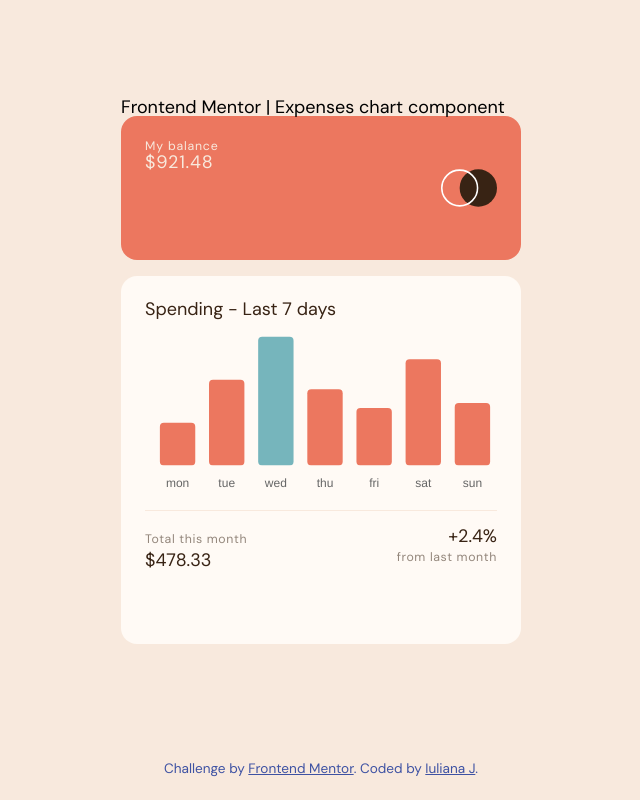
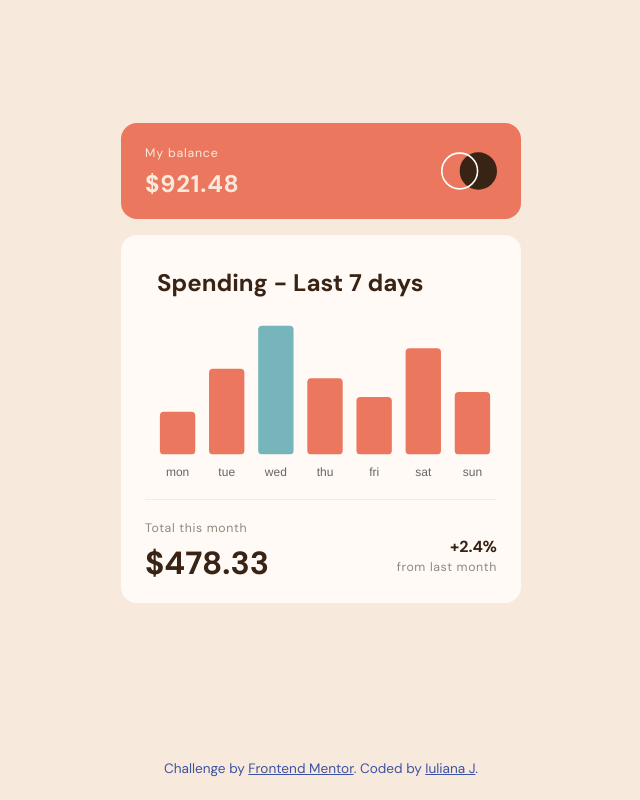
Before and after one commit to IulianaJ/expenses-chart-component, a website: page index.html in a window 1280 px wide. Shown: the whole page, without its empty margins (319-959 px from the left). Drawn offline with nearby package versions, Linux system fonts and the light colour scheme.

Commit message:
clean up the css rules and changed headings

```diff
--- a/index.html
+++ b/index.html
@@ -23,7 +23,6 @@
       <!-- Accesibility report #2 -->
       <!-- Page content should be grouped under a <main> element -->
       <article>
-        <h1>Frontend Mentor | Expenses chart component</h1>
         <!-- HTML report #1 -->
         <!-- This section can be converted into a <header> -->
         <!-- Make sure to use appropriate heading given the scale -->
@@ -33,19 +32,19 @@
             <!-- Accesibility report #1 -->
             <!-- Make sure you use the following heading elements -->
             <!-- using each step of the scale (e.g. h1 - h6) -->
-            <h2>$921.48</h2>
+            <h1>$921.48</h1>
           </div>
           <img src="./images/logo.svg" alt="logo" />
         </header>
         <!-- This <section> can be converted to an <article> -->
         <!-- Make sure to add a heading element -->
         <article class="spendings">
-          <h3>Spending - Last 7 days</h3>
+          <h2 class="last-days">Spending - Last 7 days</h2>
           <canvas id="myChart"></canvas>
           <div class="stats">
             <div>
               <p>Total this month</p>
-              <h2>$478.33</h2>
+              <h2 class="monthly-total">$478.33</h2>
             </div>
             <div class="right">
               <h3>+2.4%</h3>
--- a/index.js
+++ b/index.js
@@ -13,7 +13,7 @@ const chartData = async () => {
   }
 };
 
-chartData().then(data => {
+chartData().then((data) => {
   const days = [];
   const amount = [];
 
@@ -23,8 +23,7 @@ chartData().then(data => {
   }
 
   // This variable is unused
-  // You can safely remove it
-  const barChart = new Chart(myChart, {
+  new Chart(myChart, {
     type: "bar",
     data: {
       labels: days,
--- a/styles.css
+++ b/styles.css
@@ -28,9 +28,6 @@ body {
   display: flex;
   flex-direction: column;
   gap: 1.25rem;
-
-  /* Remove duplicate rule */
-  min-height: 100vh;
 }
 
 main {
@@ -42,7 +39,7 @@ main {
 
 .balance {
   width: 22rem;
-  height: 6rem;
+  height: 3rem;
   padding: 1.5rem;
   border-radius: 1rem;
   margin-bottom: 1rem;
@@ -61,6 +58,11 @@ main {
   font-size: 0.77rem;
 }
 
+h1 {
+  font-size: 1.5rem;
+  font-weight: 700;
+  margin-top: 0.5em;
+}
 .spendings {
   width: 22rem;
   height: 20rem;
@@ -68,8 +70,14 @@ main {
   border-radius: 1rem;
   color: var(--dark-brown);
   background-color: var(--very-pale-orange);
+  margin-bottom: 1rem;
+  /* Add some margin between article heading and bar chart */
+}
 
-  /* Add some margin between article heading and bar chart */
+.last-days {
+  margin: 0.75rem;
+  font-weight: 700;
+  font-size: 1.5rem;
 }
 
 .stats {
@@ -88,6 +96,22 @@ main {
   line-height: 1.5rem;
 }
 
+.monthly-total {
+  font-size: 2rem;
+  margin-top: 0.2em;
+  font-weight: 700;
+}
+
+h3 {
+  font-size: 1rem;
+  font-weight: 700;
+}
+
+.right {
+  align-self: flex-end;
+  text-align: right;
+}
+
 .attribution {
   padding-block-end: 1.5rem;
   font-size: 0.85rem;
@@ -98,12 +122,3 @@ main {
 a {
   color: hsl(228, 45%, 44%);
 }
-
-.right {
-  align-self: flex-end;
-  text-align: right;
-}
-
-.right h4 {
-  font-size: 0.77rem;
-}
```
